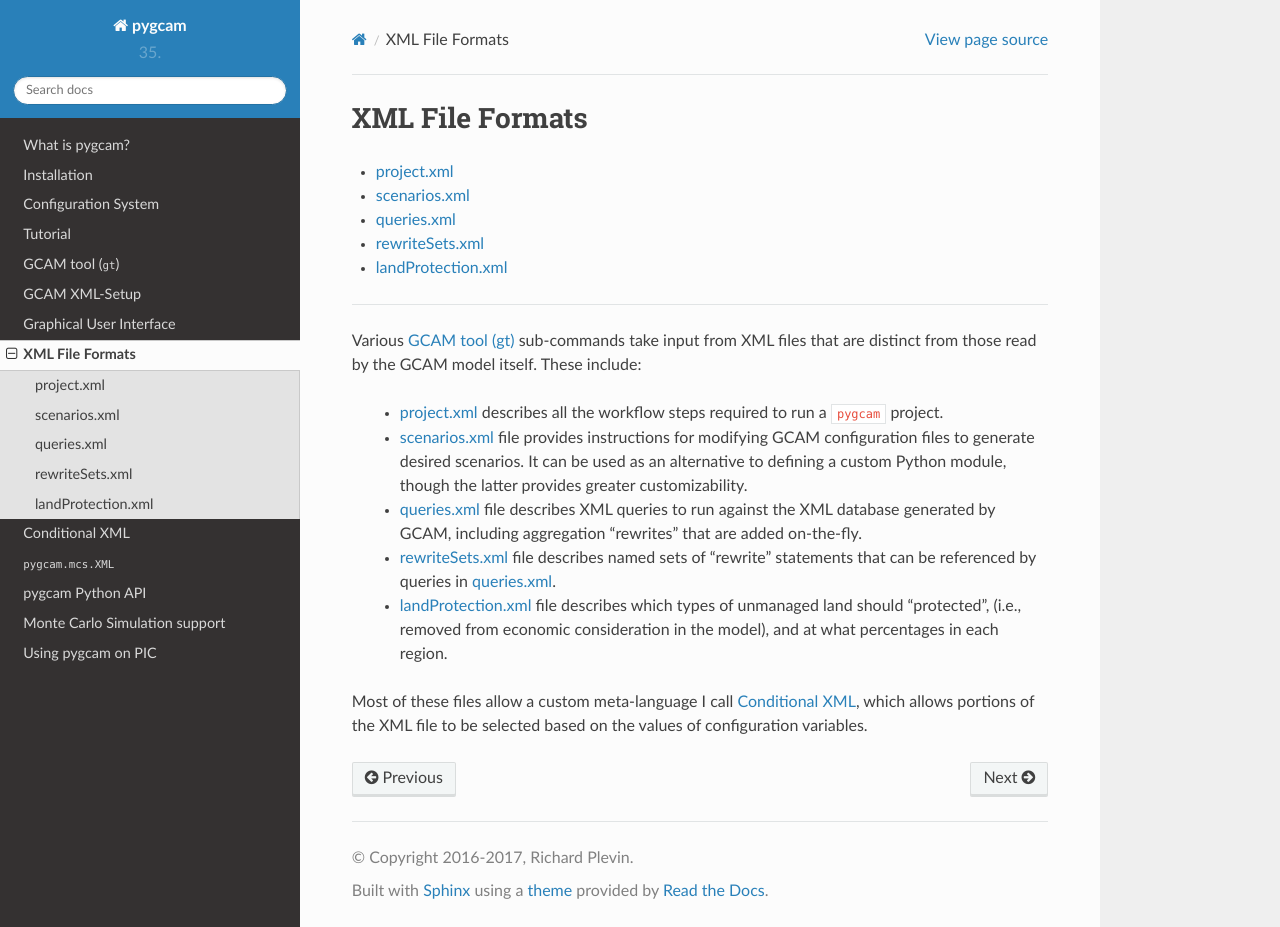
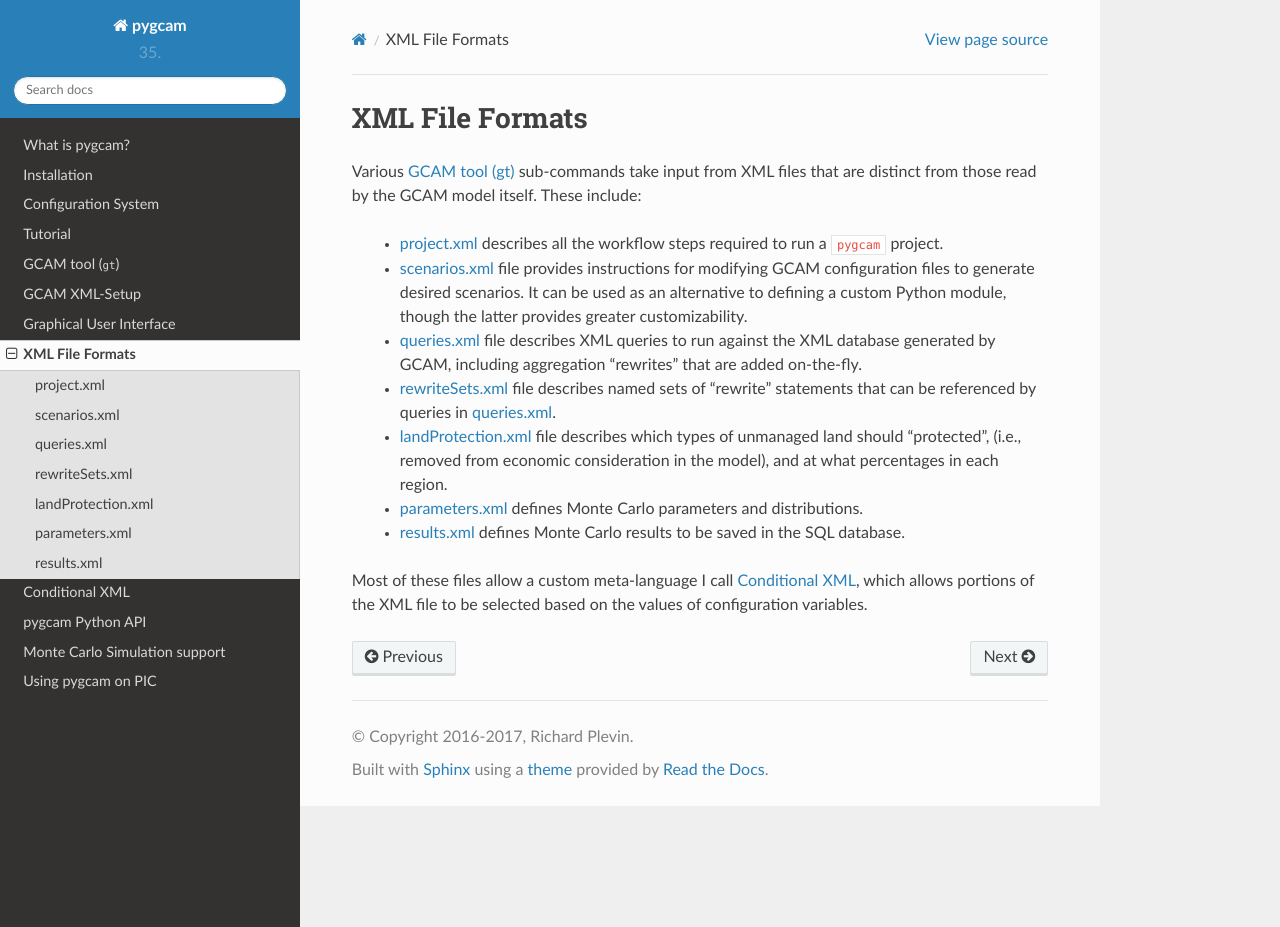
Before and after one commit to JGCRI/pygcam, a Sphinx documentation site: the page built from docs/source/xmlFiles.rst, in a window 1280 px wide and 927 px high. Built offline with Sphinx 7.4.7 and the Read the Docs theme 2.0.0, drawn with Linux system fonts in a browser that asks for light colours; the version number is read from the project's files by our own code.

Commit message:
Updated docs for RTD

```diff
--- a/docs/source/index.rst
+++ b/docs/source/index.rst
@@ -29,7 +29,6 @@ XML File Formats
 
    xmlFiles
    conditional-xml
-   mcs/pygcam.mcs.XML
 
 Application Programming Interface (API)
 ----------------------------------------
--- a/docs/source/xmlFiles.rst
+++ b/docs/source/xmlFiles.rst
@@ -2,15 +2,16 @@ XML File Formats
 ==================
 
 .. toctree::
-   :maxdepth: 1
+   :hidden:
 
    project-xml
    scenarios-xml
    query-xml
    rewrites-xml
    landProtection-xml
+   parameters.xml <mcs/parameters>
+   results.xml <mcs/results>
 
--------------------
 
 Various :doc:`gcamtool` sub-commands take input from XML files that are distinct
 from those read by the GCAM model itself. These include:
@@ -31,5 +32,9 @@ from those read by the GCAM model itself. These include:
     (i.e., removed from economic consideration in the model), and at what percentages in each
     region.
 
+  - :doc:`parameters.xml <mcs/parameters>` defines Monte Carlo parameters and distributions.
+
+  - :doc:`results.xml <mcs/results>` defines Monte Carlo results to be saved in the SQL database.
+
 Most of these files allow a custom meta-language I call :doc:`conditional-xml`, which allows
 portions of the XML file to be selected based on the values of configuration variables.
```
